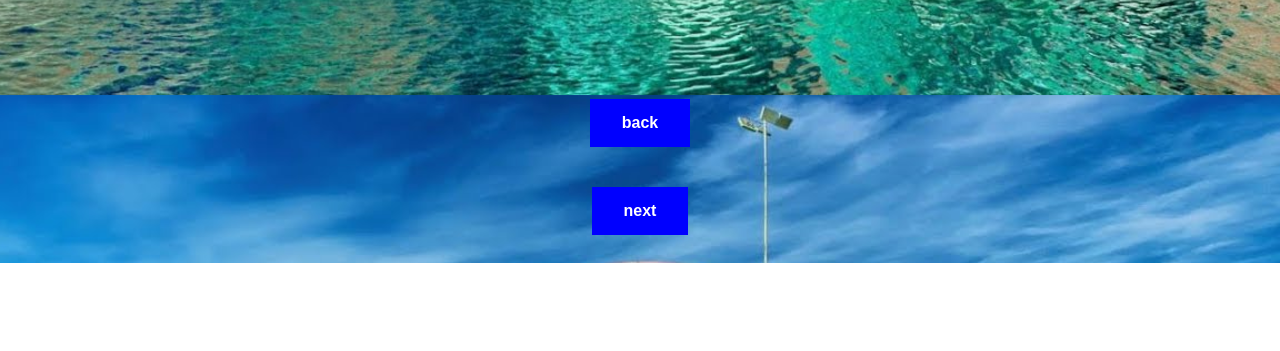
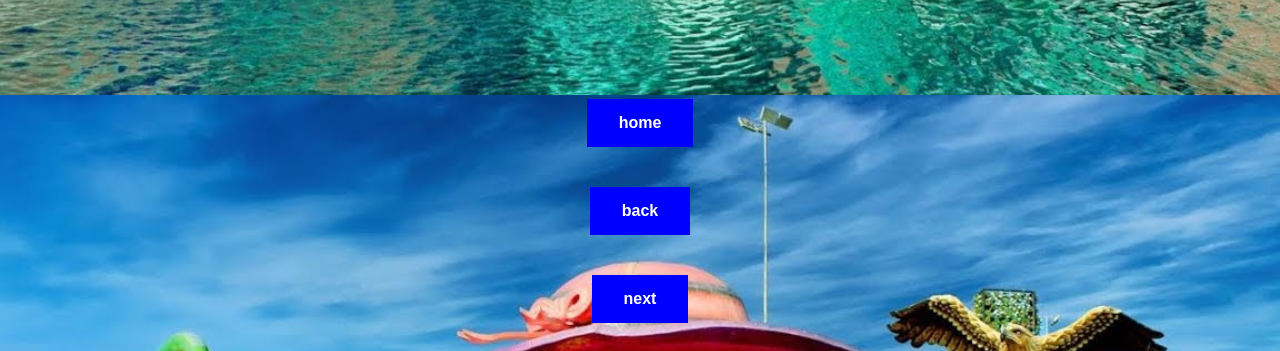
Before and after one commit to Navaneethavishnu/navaneethavishnu.github.io, a plain HTML site: page photos.html in a window 1280 px wide. Shown: the part 2305-2656 px from the top of the page. Before the commit the page ends 2568 px from the top, so only its background shows below. Drawn offline with Linux system fonts and the light colour scheme.

Commit message:
Update photos.html

```diff
--- a/photos.html
+++ b/photos.html
@@ -86,6 +86,7 @@ border:line;
 </tr>
 </table>
 </center>
+  <center><a href="vishnunew.html"><button class="button">home</button></a></center>
 <center><a href="vishnunew.html"><button class="button">back</button></a></center>
 <center><a href="educationnava.html"><button class="button">next</button></a></center>
 </body>
```
